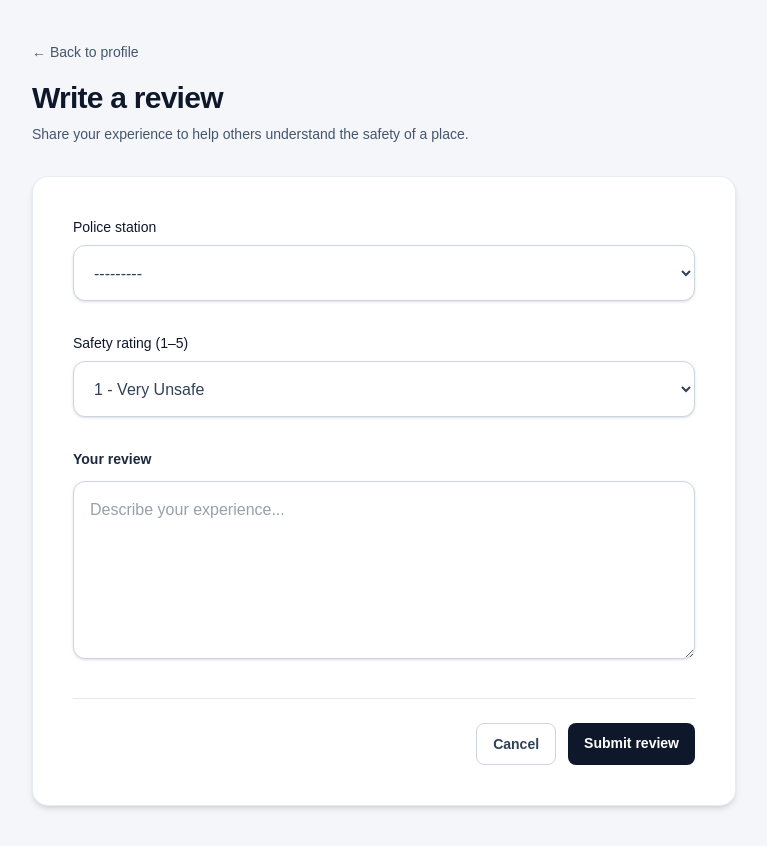
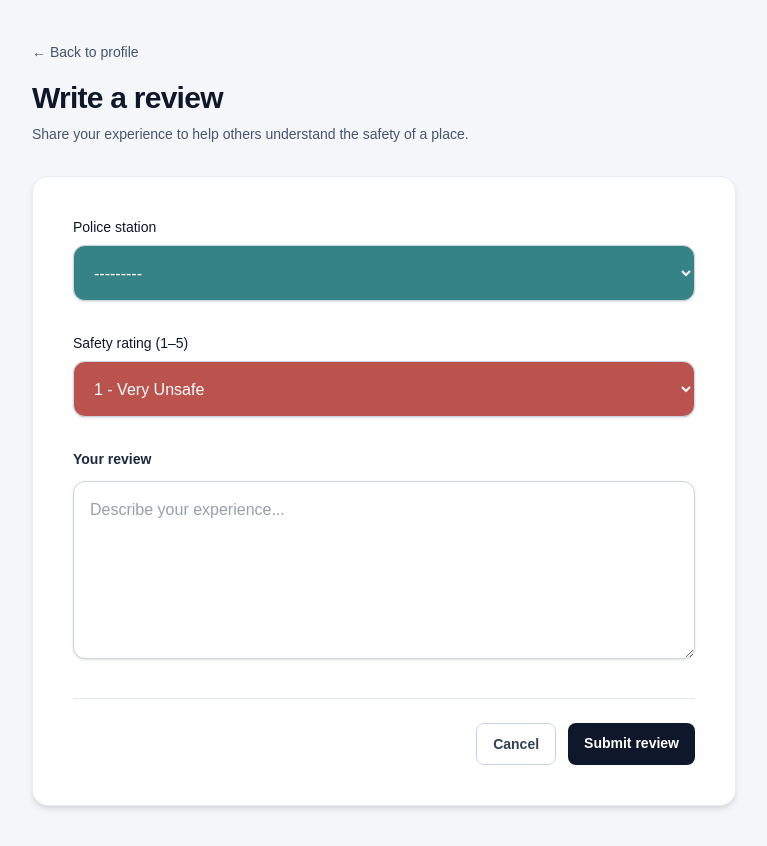
Before and after one commit to Abhigyan0202/Safety-and-Trust-Map, a Django app: page /crime/reviews/add/ in a window 1280 px wide. Shown: the part 65-911 px from the top of the page, without its empty margins (256-1023 px from the left). Run offline with Django 5.2, Linux system fonts and the light colour scheme; the visitor is signed in with stand-in values (Sample User, id 1); data that the repository does not hold is empty; style sheets or scripts are compiled from the project's sources; parts of the project's set-up code (start-up, migrations or seed data) failed here and were passed over; some libraries are stand-ins or nearby versions.

Commit message:
fixed minor css changes

```diff
--- a/app/crime_data/forms.py
+++ b/app/crime_data/forms.py
@@ -30,3 +30,7 @@ class RegionReviewForm(forms.ModelForm):
                 "class": "w-full rounded-xl border border-slate-300 bg-white px-4 py-4 text-slate-700 shadow-sm outline-none resize-y focus:border-indigo-500 focus:ring-2 focus:ring-indigo-100"
             }),
         }
+
+    def __init__(self, *args, **kwargs):
+        super().__init__(*args, **kwargs)
+        self.fields["police_station"].required = True
--- a/app/crime_data/static/crime_data/css/styles.css
+++ b/app/crime_data/static/crime_data/css/styles.css
@@ -65,3 +65,18 @@
     background-color: black;
     color: white;
 }
+
+
+
+#id_police_station {
+    background-color: #368387;
+    color: white;
+}
+#id_rating {
+    background-color: #ba534d;
+    color: white;
+}
+
+#id_police_station option:focus {
+    color: black;
+}
```
Lines whose indentation alone changed are shown as unchanged.
